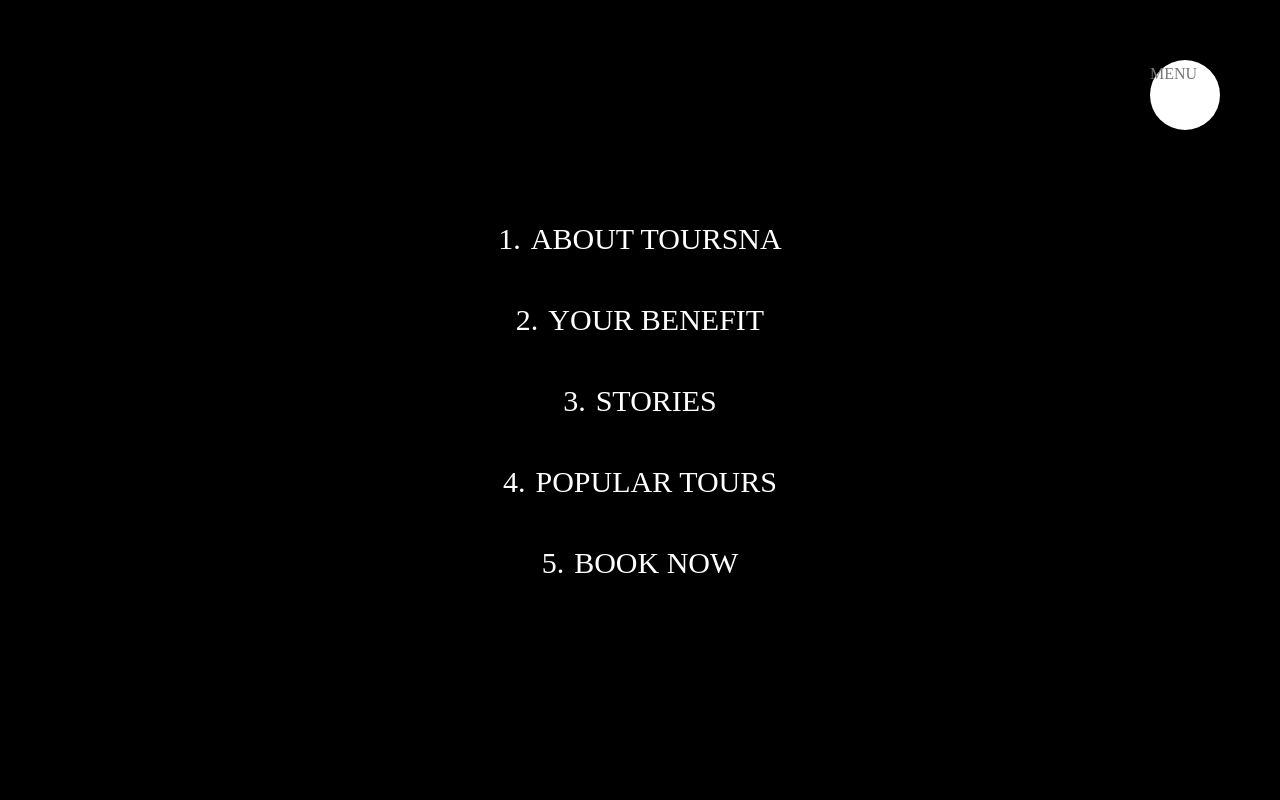
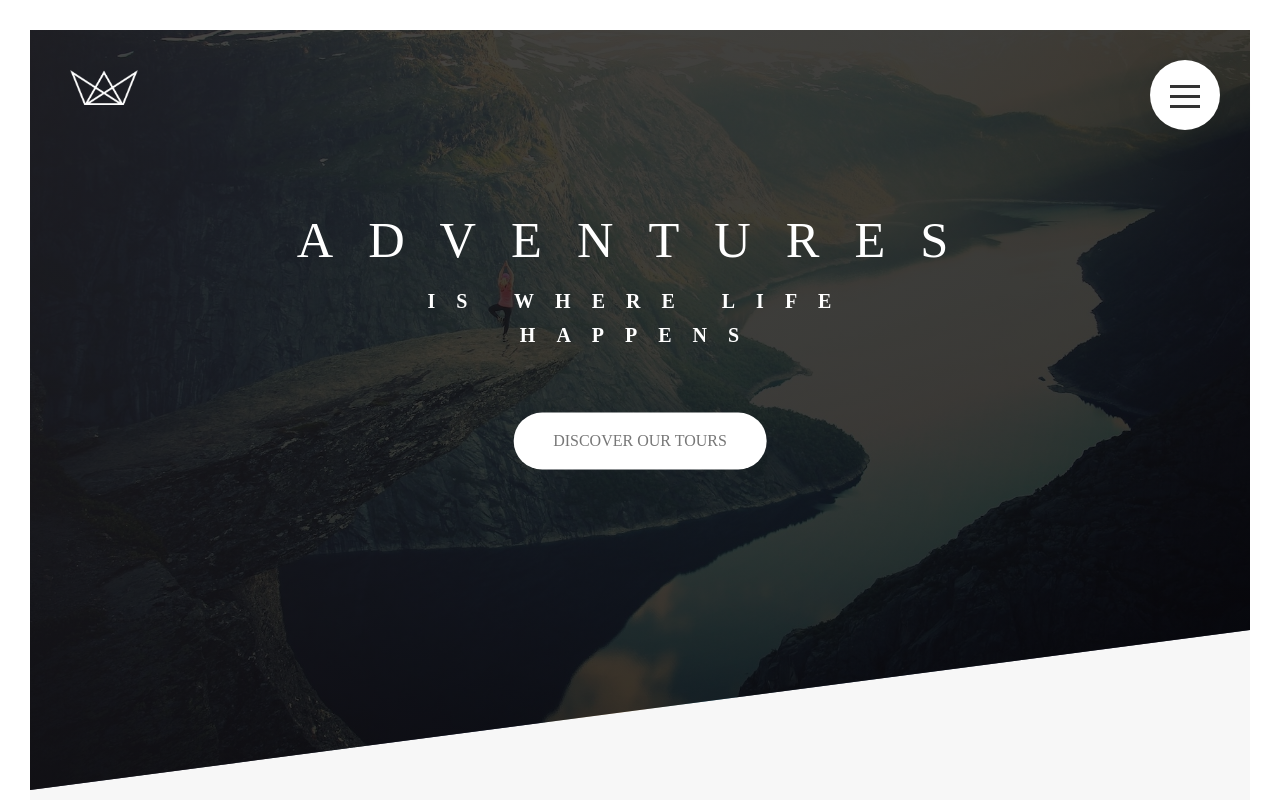
Before and after one commit to sowlomon/TOURSNA, a website: page index.html in a window 1280 px wide. Shown: the top 800 px of the page. Drawn offline with Linux system fonts and the light colour scheme.

Commit message:
add navigation

```diff
--- a/index.html
+++ b/index.html
@@ -13,7 +13,9 @@
 
     <div class="navigation">
       <input type="checkbox" class="navigation_checkbox" id="navi-toggle">
-      <label for="navi-toggle" class="navigation_button">MENU</label>
+      <label for="navi-toggle" class="navigation_button">
+        <span class="navigation_icon">&nbsp;</span>
+      </label>
       <div class="navigation_background">&nbsp;</div>
       <nav class="navigation_nav">
         <ul class="navigation_list">
--- a/sass/layout/_navigation.scss
+++ b/sass/layout/_navigation.scss
@@ -13,6 +13,8 @@
     top: 6rem;
     right: 6rem;
     z-index: 2000;
+    box-shadow: 0 1rem 4rem rgba($color-black, .1);
+    text-align: center;
 
   }
 
@@ -25,15 +27,20 @@
     right: 6.5rem;
     background-image: radial-gradient( $color-black , $color-black);
     z-index: 1000;
-    transform: scale(80);
+    transition: transform .8s cubic-bezier(0.86,0,0.07,1);
+
+    //transform: scale(80);
   }
   &_nav{
     height: 100vh;
-    width: 100%;
     position: fixed;
     top: 0;
-    right: 0;
+    left: 0;
     z-index:1500 ;
+    opacity: 0;
+    width: 0;
+    transition: all .8s cubic-bezier(0.68, -0.55,0.265, 1.55);
+
   }
 
   &_list{
@@ -43,6 +50,7 @@
     transform: translate(-50%,-50%);
     list-style: none;
     text-align: center;
+    width: 100%;
 
   }
 
@@ -83,4 +91,42 @@
 
   }
 
+  &_checkbox:checked ~ &_background{
+    transform: scale(80);
+  }
+  &_checkbox:checked ~ &_nav{
+    opacity: 1;
+    width: 100%;
+  }
+
+  &_icon{
+    position: relative;
+    margin-top: 3.5rem;
+    &,
+    &::before,
+    &::after {
+      width: 3rem;
+      height: 3px;
+      background-color: $color-grey-dark-1;
+      display: inline-block;
+    }
+
+    &::before,
+    &::after{
+      content: "";
+      position: absolute;
+      left: 0;
+    }
+
+    &::before{
+      top: -1rem;
+    }
+    &::after{
+      top: 1rem;
+    }
+
+  }
+
+
+
 }
```
Also changed, not shown: sass/main.css, 1 other file.
